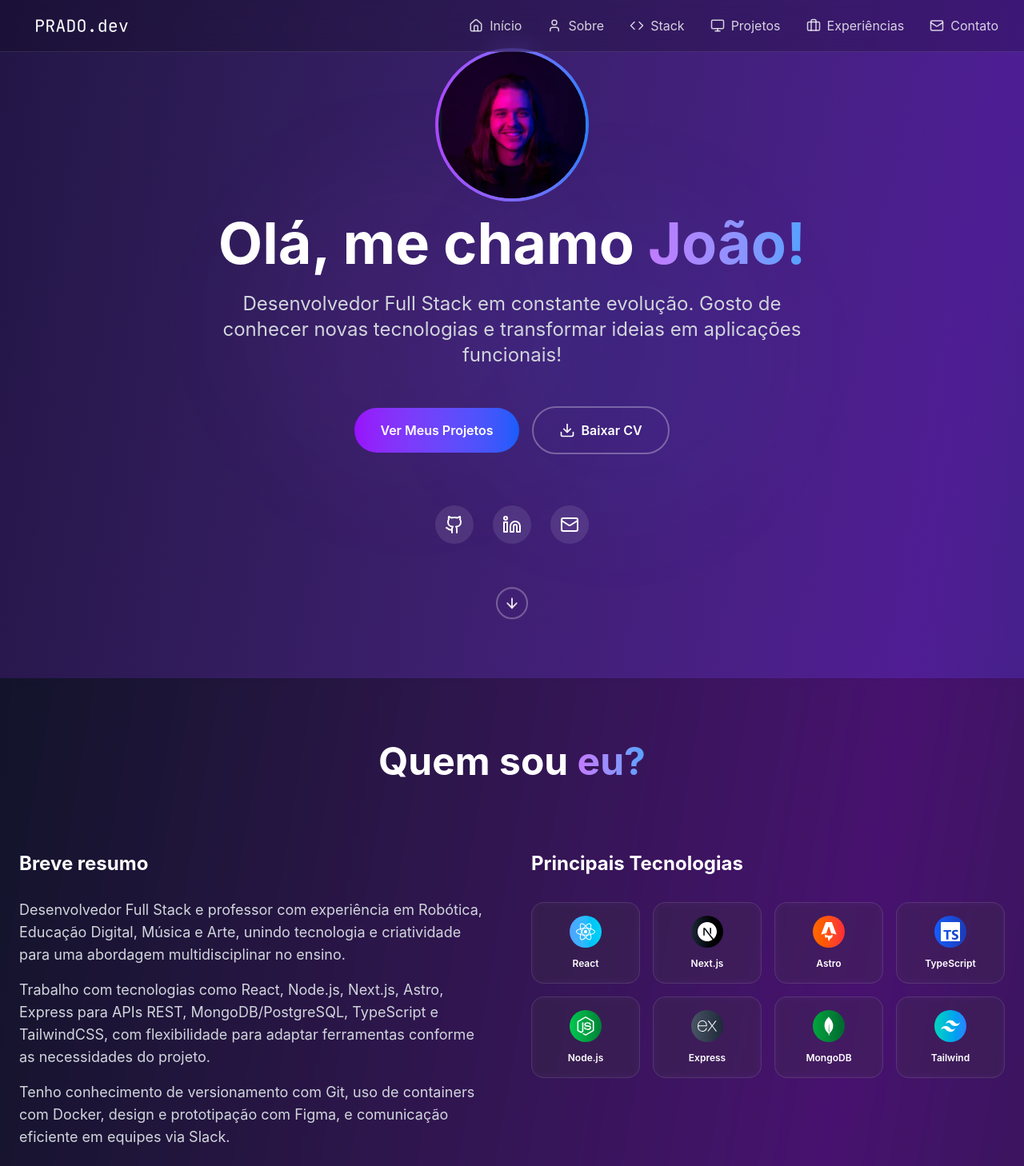
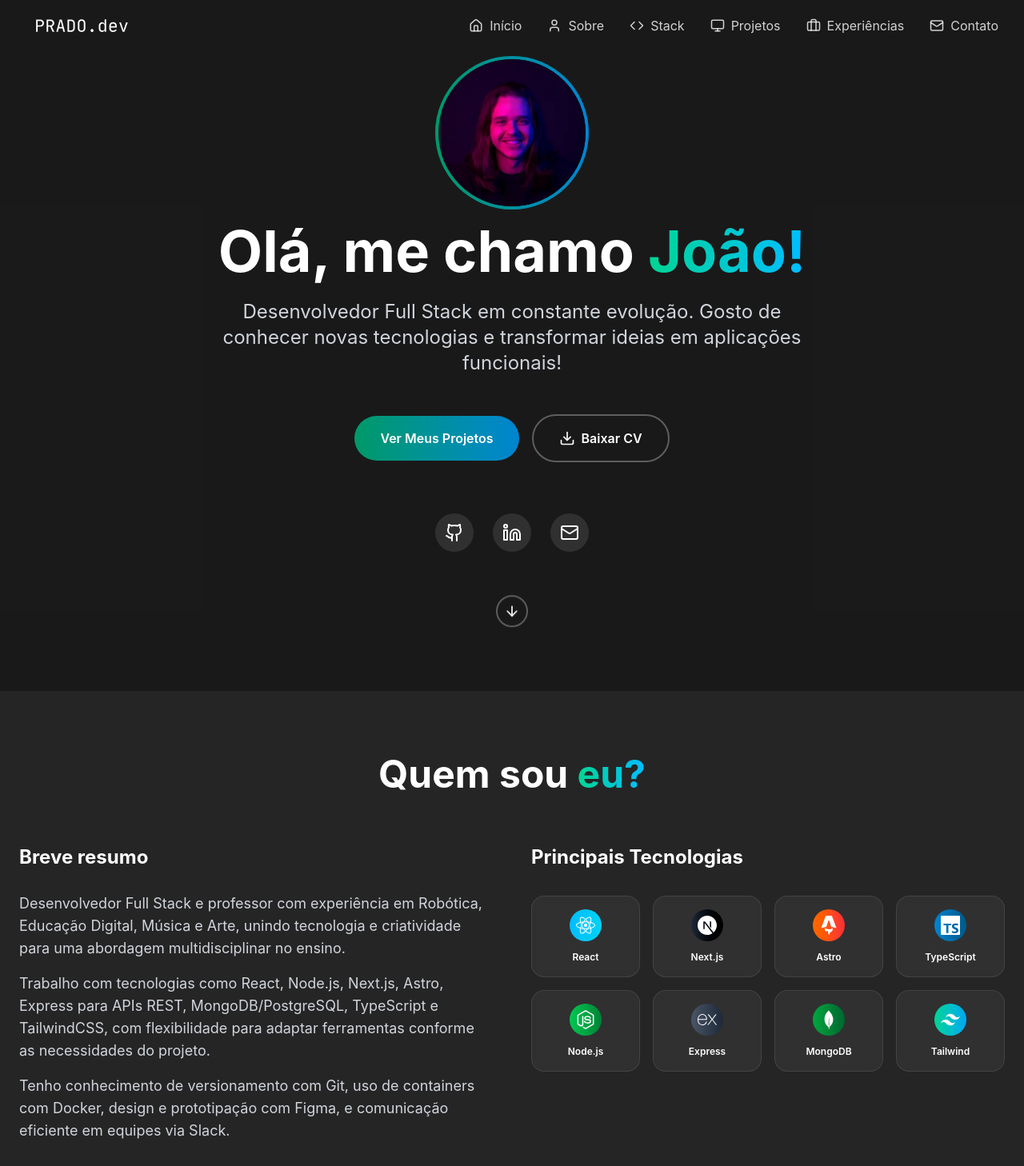
Before and after one commit to JVPrado1/portfoliodev, a React (Vite) app: page / in a window 1280 px wide. Shown: the top 1458 px of the page at 80% size. Built offline with nearby package versions, Linux system fonts and the light colour scheme.

Commit message:
style: altera as cores do projeto para um tema mais escuro

```diff
--- a/src/components/AboutSection.tsx
+++ b/src/components/AboutSection.tsx
@@ -17,13 +17,13 @@ const AboutSection = () => {
   });
 
   const technologies = [
-    { name: "React", icon: FaReact, color: "from-blue-400 to-cyan-400" },
+    { name: "React", icon: FaReact, color: "from-sky-400 to-cyan-400" },
     { name: "Next.js", icon: SiNextdotjs, color: "from-gray-800 to-black" },
     { name: "Astro", icon: SiAstro, color: "from-orange-500 to-red-500" },
     {
       name: "TypeScript",
       icon: SiTypescript,
-      color: "from-blue-600 to-blue-800",
+      color: "from-sky-600 to-sky-800",
     },
     { name: "Node.js", icon: FaNodeJs, color: "from-green-500 to-green-700" },
     { name: "Express", icon: SiExpress, color: "from-gray-600 to-gray-800" },
@@ -31,17 +31,13 @@ const AboutSection = () => {
     {
       name: "Tailwind",
       icon: SiTailwindcss,
-      color: "from-teal-400 to-blue-500",
+      color: "from-emerald-400 to-sky-500",
     },
   ];
 
   return (
-    <section
-      id="sobre"
-      className="py-20 bg-black/20 backdrop-blur-sm"
-      ref={ref}
-    >
-      <div className="container flex flex-col mx-auto px-6">
+    <section id="sobre" className="py-20 bg-white/5 w-full" ref={ref}>
+      <div className="container mx-auto px-6">
         <motion.div
           initial={{ opacity: 0 }}
           animate={inView ? { opacity: 1 } : {}}
@@ -50,7 +46,7 @@ const AboutSection = () => {
         >
           <h2 className="text-4xl md:text-5xl font-bold text-white mb-6">
             Quem sou{" "}
-            <span className="bg-gradient-to-r from-purple-400 to-blue-400 bg-clip-text text-transparent">
+            <span className="bg-gradient-to-r from-emerald-400 to-sky-400 bg-clip-text text-transparent">
               eu?
             </span>
           </h2>
@@ -88,7 +84,7 @@ const AboutSection = () => {
             <a
               href="/curriculo-joao.pdf"
               download="Currículo - João Victor Prado - Desenvolvedor Full Stack.pdf"
-              className="mt-8 px-8 py-3 bg-gradient-to-r from-purple-600 to-blue-600 text-white rounded-full font-semibold hover:shadow-lg hover:shadow-purple-500/25 transition-all duration-200 inline-block text-center cursor-pointer hover:scale-[1.02]"
+              className="mt-8 px-8 py-3 bg-gradient-to-r from-emerald-600 to-sky-600 text-white rounded-full font-semibold hover:shadow-lg hover:shadow-emerald-500/25 transition-all duration-200 inline-block text-center cursor-pointer hover:scale-[1.02]"
             >
               Download CV
             </a>
--- a/src/components/ContactSection.tsx
+++ b/src/components/ContactSection.tsx
@@ -15,7 +15,7 @@ const ContactSection = () => {
       title: "Email",
       value: "jv_prado@outlook.com",
       href: "mailto:jv_prado@outlook.com",
-      color: "from-purple-500 to-pink-500",
+      color: "from-emerald-500 to-emerald-600",
     },
     {
       icon: FaWhatsapp,
@@ -29,7 +29,7 @@ const ContactSection = () => {
       title: "Localização",
       value: "Jaú, SP - Brasil",
       href: "https://maps.google.com/?q=Jaú,SP",
-      color: "from-blue-500 to-cyan-500",
+      color: "from-sky-500 to-sky-600",
     },
   ];
 
@@ -38,13 +38,13 @@ const ContactSection = () => {
       icon: Github,
       name: "GitHub",
       href: "https://github.com/JVPrado1/",
-      color: "hover:text-purple-400",
+      color: "hover:text-emerald-400",
     },
     {
       icon: Linkedin,
       name: "LinkedIn",
       href: "https://www.linkedin.com/in/jvprado1/",
-      color: "hover:text-blue-400",
+      color: "hover:text-sky-400",
     },
     {
       icon: Mail,
@@ -55,11 +55,7 @@ const ContactSection = () => {
   ];
 
   return (
-    <section
-      id="contato"
-      className="py-20 bg-black/20 backdrop-blur-sm"
-      ref={ref}
-    >
+    <section id="contato" className="py-20 bg-white/5 w-full" ref={ref}>
       <div className="container mx-auto px-6">
         <motion.div
           initial={{ opacity: 0 }}
@@ -69,7 +65,7 @@ const ContactSection = () => {
         >
           <h2 className="text-4xl md:text-5xl font-bold text-white mb-6">
             Vamos{" "}
-            <span className="bg-gradient-to-r from-purple-400 to-blue-400 bg-clip-text text-transparent">
+            <span className="bg-gradient-to-r from-emerald-400 to-sky-400 bg-clip-text text-transparent">
               conversar?
             </span>
           </h2>
@@ -98,7 +94,7 @@ const ContactSection = () => {
                     href={emailInfo.href}
                     target="_blank"
                     rel="noopener noreferrer"
-                    className="flex items-center p-4 bg-white/5 backdrop-blur-sm rounded-xl border border-white/10 hover:bg-white/10 hover:border-purple-500/50 transition-all duration-200 group cursor-pointer"
+                    className="flex items-center p-4 bg-white/5 backdrop-blur-sm rounded-xl border border-white/10 hover:bg-white/10 hover:border-emerald-500/50 transition-all duration-200 group cursor-pointer"
                   >
                     <div
                       className={`p-3 bg-gradient-to-r ${emailInfo.color} rounded-lg mr-4 group-hover:scale-110 transition-transform duration-200`}
@@ -123,7 +119,7 @@ const ContactSection = () => {
                     href={info.href}
                     target="_blank"
                     rel="noopener noreferrer"
-                    className="flex items-center p-4 bg-white/5 backdrop-blur-sm rounded-xl border border-white/10 hover:bg-white/10 hover:border-purple-500/50 transition-all duration-200 group cursor-pointer"
+                    className="flex items-center p-4 bg-white/5 backdrop-blur-sm rounded-xl border border-white/10 hover:bg-white/10 hover:border-emerald-500/50 transition-all duration-200 group cursor-pointer"
                   >
                     <div
                       className={`p-3 bg-gradient-to-r ${info.color} rounded-lg mr-4 group-hover:scale-110 transition-transform duration-200`}
--- a/src/components/HeroSection.tsx
+++ b/src/components/HeroSection.tsx
@@ -5,15 +5,8 @@ const HeroSection = () => {
   return (
     <section
       id="inicio"
-      className="min-h-screen md:pt-[60px] pt-[80px] flex items-center justify-center relative overflow-hidden"
+      className="min-h-screen w-full flex items-center justify-center relative overflow-hidden mt-16"
     >
-      {/* Background Effects */}
-      <div className="absolute inset-0">
-        <div className="absolute inset-0 bg-gradient-to-r from-purple-800/20 to-blue-800/20" />
-        <div className="absolute top-1/4 left-1/4 w-96 h-96 bg-purple-500/5 rounded-full filter blur-3xl" />
-        <div className="absolute bottom-1/4 right-1/4 w-96 h-96 bg-blue-500/5 rounded-full filter blur-3xl" />
-      </div>
-
       <div className="container mx-auto px-6 relative z-10">
         <div className="text-center">
           {/* Profile Image */}
@@ -23,8 +16,8 @@ const HeroSection = () => {
             transition={{ duration: 0.6 }}
             className="mb-4"
           >
-            <div className="w-48 h-48 mx-auto rounded-full bg-gradient-to-r from-purple-500 to-blue-500 p-1">
-              <div className="w-full h-full rounded-full bg-slate-900 overflow-hidden relative">
+            <div className="w-48 h-48 mx-auto rounded-full bg-gradient-to-r from-emerald-600 to-sky-600 p-1">
+              <div className="w-full h-full rounded-full bg-gray-900 overflow-hidden relative">
                 <img
                   src="/perfil-joao.webp"
                   alt="João"
@@ -42,7 +35,7 @@ const HeroSection = () => {
             className="text-5xl md:text-7xl font-bold text-white mb-6"
           >
             Olá, me chamo{" "}
-            <span className="bg-gradient-to-r from-purple-400 to-blue-400 bg-clip-text text-transparent">
+            <span className="bg-gradient-to-r from-emerald-400 to-sky-400 bg-clip-text text-transparent">
               João!
             </span>
           </motion.h1>
@@ -66,7 +59,7 @@ const HeroSection = () => {
             className="flex flex-col sm:flex-row gap-4 justify-center items-center mb-16 w-full max-w-lg mx-auto sm:max-w-none"
           >
             <button
-              className="w-full sm:w-auto px-8 py-4 bg-gradient-to-r from-purple-600 to-blue-600 text-white rounded-full font-semibold hover:shadow-lg hover:shadow-purple-500/25 transition-all duration-200 cursor-pointer flex items-center justify-center space-x-2 hover:scale-[1.02]"
+              className="w-full sm:w-auto px-8 py-4 bg-gradient-to-r from-emerald-600 to-sky-600 text-white rounded-full font-semibold hover:shadow-lg hover:shadow-emerald-500/25 transition-all duration-200 cursor-pointer flex items-center justify-center space-x-2 hover:scale-[1.02]"
               onClick={() => {
                 document
                   .querySelector("#projetos")
--- a/src/components/Navigation.tsx
+++ b/src/components/Navigation.tsx
@@ -1,4 +1,4 @@
-import { useState } from "react";
+import { useState, useEffect } from "react";
 import { motion } from "framer-motion";
 import {
   Menu,
@@ -13,6 +13,17 @@ import {
 
 const Navigation = () => {
   const [isOpen, setIsOpen] = useState(false);
+  const [isScrolled, setIsScrolled] = useState(false);
+
+  useEffect(() => {
+    const handleScroll = () => {
+      const scrollPosition = window.scrollY;
+      setIsScrolled(scrollPosition > 100);
+    };
+
+    window.addEventListener("scroll", handleScroll);
+    return () => window.removeEventListener("scroll", handleScroll);
+  }, []);
 
   const navItems = [
     { href: "#inicio", label: "Início", icon: Home },
@@ -25,7 +36,13 @@ const Navigation = () => {
 
   return (
     <>
-      <nav className="fixed top-0 left-0 right-0 z-50 bg-black/20 backdrop-blur-md border-b border-white/10">
+      <nav
+        className={`fixed top-0 left-0 right-0 z-50 ${
+          isScrolled
+            ? "bg-black/80 backdrop-blur-md border-b border-white/10 transition-all duration-200"
+            : "bg-black/90"
+        }`}
+      >
         <div className="max-w-7xl mx-auto px-4 sm:px-6 lg:px-8">
           <div className="flex justify-between items-center h-16">
             {/* Logo */}
@@ -91,7 +108,7 @@ const Navigation = () => {
             className="fixed left-1/2 top-1/2 -translate-x-1/2 -translate-y-1/2 z-[60] md:hidden w-[90vw] max-w-sm"
             style={{ touchAction: "manipulation" }}
           >
-            <div className="bg-slate-900/95 backdrop-blur-md rounded-2xl border border-white/20 shadow-2xl p-6">
+            <div className="bg-gray-800/95 backdrop-blur-md rounded-2xl border border-white/20 shadow-2xl p-6">
               <div className="space-y-3">
                 {navItems.map((item, _) => (
                   <a
@@ -101,7 +118,7 @@ const Navigation = () => {
                     className="flex items-center space-x-3 p-3 rounded-lg text-white hover:bg-white/10 transition-all duration-200 group cursor-pointer select-none"
                     style={{ touchAction: "manipulation" }}
                   >
-                    <div className="p-2 bg-gradient-to-r from-purple-500 to-blue-500 rounded-lg group-hover:scale-105 transition-transform duration-200">
+                    <div className="p-2 bg-gradient-to-r from-emerald-600 to-sky-600 rounded-lg group-hover:scale-105 transition-transform duration-200">
                       <item.icon size={18} className="text-white" />
                     </div>
                     <span className="font-medium">{item.label}</span>
--- a/src/components/SkillsSection.tsx
+++ b/src/components/SkillsSection.tsx
@@ -19,7 +19,7 @@ const SkillsSection = () => {
     {
       title: "Frontend",
       icon: Code,
-      color: "from-purple-500 to-pink-500",
+      color: "from-emerald-500 to-emerald-600",
       skills: [
         "React",
         "Next.js",
@@ -33,7 +33,7 @@ const SkillsSection = () => {
     {
       title: "Backend",
       icon: Server,
-      color: "from-blue-500 to-cyan-500",
+      color: "from-sky-500 to-sky-600",
       skills: [
         "Node.js",
         "Python",
@@ -55,7 +55,6 @@ const SkillsSection = () => {
       color: "from-orange-500 to-red-500",
       skills: ["AWS", "Docker", "Linux"],
     },
-
     {
       title: "Mobile",
       icon: Smartphone,
@@ -102,7 +101,7 @@ const SkillsSection = () => {
         >
           <h2 className="text-4xl md:text-5xl font-bold text-white mb-6">
             Minha{" "}
-            <span className="bg-gradient-to-r from-purple-400 to-blue-400 bg-clip-text text-transparent">
+            <span className="bg-gradient-to-r from-emerald-400 to-sky-400 bg-clip-text text-transparent">
               Stack
             </span>
           </h2>
@@ -140,7 +139,7 @@ const SkillsSection = () => {
                 {category.skills.map((skill, _) => (
                   <div
                     key={skill}
-                    className="flex items-center p-2 bg-white/5 rounded-lg border border-white/10 hover:border-purple-500/30 hover:bg-white/10 transition-all duration-200 group"
+                    className="flex items-center p-2 bg-white/5 rounded-lg border border-white/10 hover:border-emerald-500/30 hover:bg-white/10 transition-all duration-200 group"
                   >
                     <div
                       className={`w-2 h-2 rounded-full bg-gradient-to-r ${category.color} mr-2 opacity-70 group-hover:opacity-100 transition-opacity duration-200`}
@@ -183,7 +182,7 @@ const SkillsSection = () => {
             ].map((skill, _) => (
               <div
                 key={skill}
-                className="px-4 py-2 bg-gradient-to-r from-gray-800 to-gray-700 border border-gray-600 rounded-full text-white font-medium hover:border-purple-500 hover:bg-gradient-to-r hover:from-purple-600/20 hover:to-blue-600/20 transition-all duration-200"
+                className="px-4 py-2 bg-gradient-to-r from-gray-800 to-gray-700 border border-gray-600 rounded-full text-white font-medium hover:border-emerald-500 hover:bg-gradient-to-r hover:from-emerald-600/20 hover:to-sky-600/20 transition-all duration-200"
               >
                 {skill}
               </div>
--- a/src/routes/__root.tsx
+++ b/src/routes/__root.tsx
@@ -3,9 +3,9 @@ import Navigation from "../components/Navigation";
 
 export const Route = createRootRoute({
   component: () => (
-    <div className="min-h-screen bg-gradient-to-br from-slate-900 via-purple-900 to-slate-900">
+    <div className="min-h-screen w-full bg-black/90">
       <Navigation />
-      <main>
+      <main className="w-full">
         <Outlet />
       </main>
     </div>
--- a/src/routes/index.tsx
+++ b/src/routes/index.tsx
@@ -12,7 +12,7 @@ export const Route = createFileRoute("/")({
 
 function Portfolio() {
   return (
-    <div className="relative">
+    <div className="">
       <HeroSection />
       <AboutSection />
       <SkillsSection />
--- a/src/styles.css
+++ b/src/styles.css
@@ -20,23 +20,23 @@ html {
 }
 
 ::-webkit-scrollbar-thumb {
-  background: linear-gradient(to bottom, #8b5cf6, #3b82f6);
+  background: linear-gradient(to bottom, #059669, #0284c7);
   border-radius: 4px;
 }
 
 ::-webkit-scrollbar-thumb:hover {
-  background: linear-gradient(to bottom, #7c3aed, #2563eb);
+  background: linear-gradient(to bottom, #047857, #0369a1);
 }
 
 /* Firefox scrollbar */
 * {
   scrollbar-width: thin;
-  scrollbar-color: #8b5cf6 rgba(0, 0, 0, 0.1);
+  scrollbar-color: #059669 rgba(0, 0, 0, 0.1);
 }
 
 /* Selection color */
 ::selection {
-  background: rgba(139, 92, 246, 0.3);
+  background: rgba(5, 150, 105, 0.3);
   color: white;
 }
 
```
Also changed, not shown: src/components/ExperienceSection.tsx (+13 -19 lines), src/components/ProjectsSection.tsx (+23 -26 lines), tailwind.config.js (added, +8 -0 lines).
